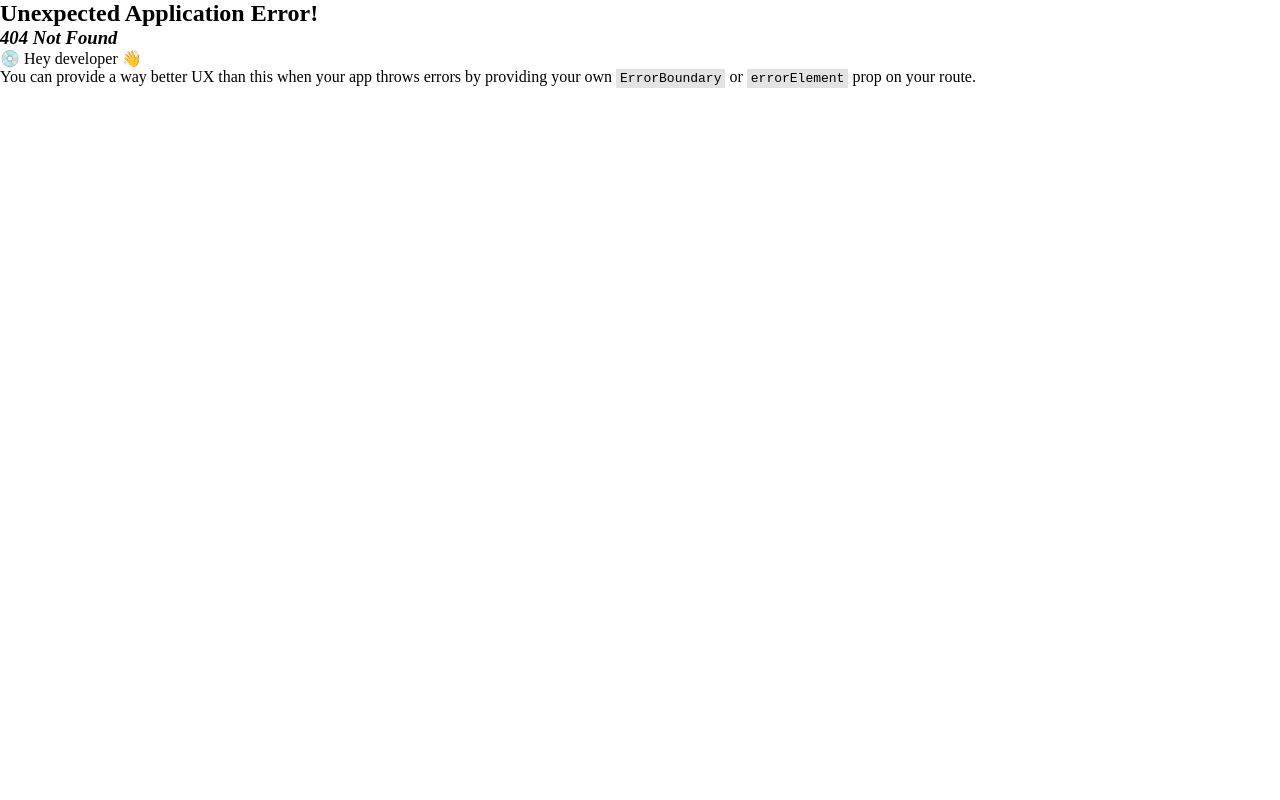
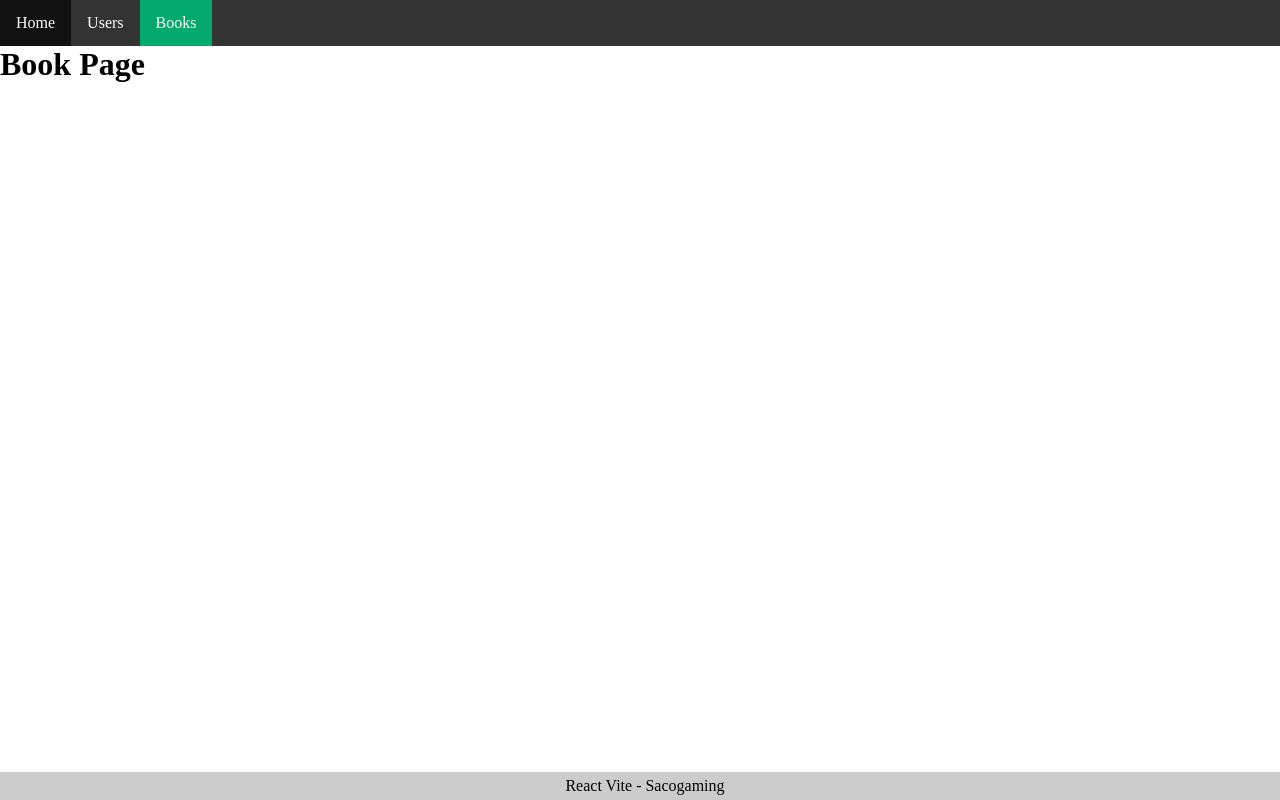
Before and after one commit to ducsaco123/react-newbie, a React (Vite) app: page /book in a window 1280 px wide. Before the commit this address had no page. Built offline with nearby package versions, Linux system fonts and the light colour scheme.

Commit message:
video 52

```diff
--- a/src/components/layout/Header.jsx
+++ b/src/components/layout/Header.jsx
@@ -7,8 +7,8 @@
             <div className='header'>
                 <ul>
                     <li><NavLink to="/">Home</NavLink></li>
-                    <li><NavLink to="/users">Users</NavLink></li>
-                    <li><NavLink to="/products">Products</NavLink></li>
+                    <li><NavLink to="/user">Users</NavLink></li>
+                    <li><NavLink to="/Book">Books</NavLink></li>
                 </ul>
             </div>
         </>
--- a/src/main.jsx
+++ b/src/main.jsx
@@ -7,27 +7,29 @@
 } from "react-router-dom";
 import LoginPage from './pages/login.jsx';
 import RegisterPage from './pages/register.jsx';
-import Products from './pages/products.jsx';
-import Users from './pages/users.jsx';
+import Book from './pages/book.jsx';
+import User from './pages/user.jsx';
 import './styles/global.css'
 import TodoApp from './components/todo/TodoApp.jsx';
+import ErrorPage from './pages/error.jsx';
 
 const router = createBrowserRouter([
   {
     path: '/',
     element: <App />,
+    errorElement: <ErrorPage />,
     children: [
       {
         index: true,
         element: <TodoApp />
       },
       {
-        path: '/users',
-        element: <Users />
+        path: '/user',
+        element: <User />
       },
       {
-        path: '/products',
-        element: <Products />
+        path: '/book',
+        element: <Book />
       }
     ]
   },
--- /dev/null
+++ b/src/pages/book.jsx
@@ -0,0 +1,9 @@
+const Book = () => {
+    return (
+        <>
+            <h1>Book Page</h1>
+        </>
+    )
+}
+
+export default Book;
--- /dev/null
+++ b/src/pages/error.jsx
@@ -0,0 +1,20 @@
+import { Link, useRouteError } from "react-router-dom";
+
+export default function ErrorPage() {
+    const error = useRouteError();
+    console.error(error);
+
+    return (
+        <div id="error-page">
+            <h1>Oops!</h1>
+            <p>Sorry, an unexpected error has occurred.</p>
+            <p>
+                <i>{error.statusText || error.message}</i>
+            </p>
+            <div>
+                <Link to='/'><span>Back to HomePage</span></Link>
+
+            </div>
+        </div>
+    );
+}
--- a/src/pages/products.jsx
+++ /dev/null
@@ -1,9 +0,0 @@
-const Products = () => {
-    return (
-        <>
-            <h1>Products Page</h1>
-        </>
-    )
-}
-
-export default Products;
--- /dev/null
+++ b/src/pages/user.jsx
@@ -0,0 +1,9 @@
+const User = () => {
+    return (
+        <>
+            <h1>User page</h1>
+        </>
+    )
+}
+
+export default User;
--- a/src/pages/users.jsx
+++ /dev/null
@@ -1,9 +0,0 @@
-const Users = () => {
-    return (
-        <>
-            <h1>Users page</h1>
-        </>
-    )
-}
-
-export default Users;
```
